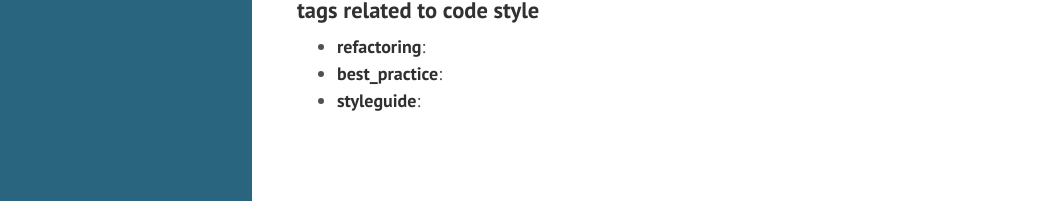
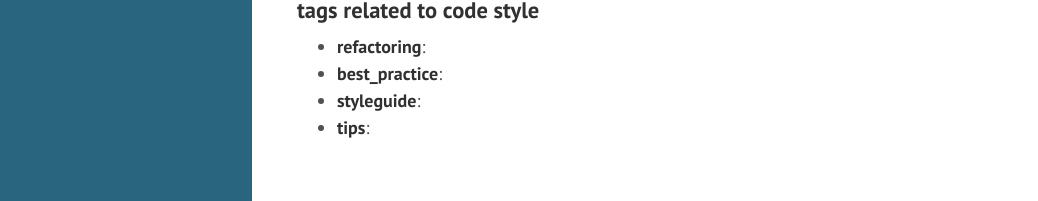
Before and after one commit to tap349/tap349.github.io, a Jekyll site: the page built from _posts/2016-01-22-pinboard-tags.md, in a window 1280 px wide and 1037 px high. Shown: the part 833-1034 px from the top of the window, without its empty margins (0-1038 px from the left). Built offline with Jekyll 4.4.1, drawn with Linux system fonts in a browser that asks for light colours.

Commit message:
update 2016-11-27_13:05:17

```diff
--- a/_posts/2016-01-22-pinboard-tags.md
+++ b/_posts/2016-01-22-pinboard-tags.md
@@ -37,3 +37,4 @@ differences between similar tags on pinboard
 - **refactoring**:
 - **best_practice**:
 - **styleguide**:
+- **tips**:
```
